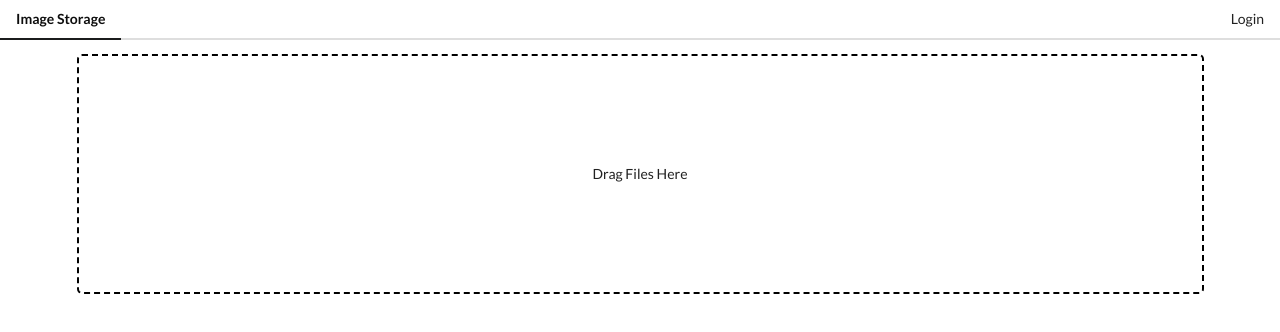
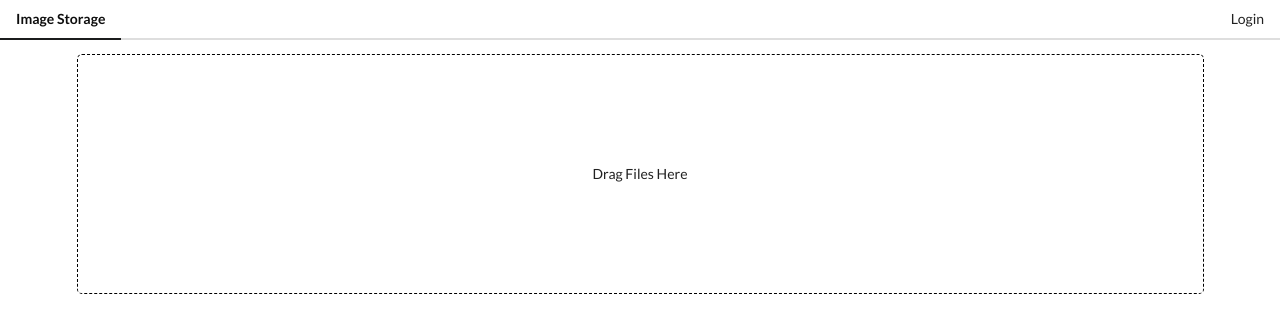
Before and after one commit to DaichiSaito/image-uploader, a Vue app in the folder image-browser/: page /upload in a window 1280 px wide. Shown: the top 332 px of the page. Built offline with nearby package versions, Linux system fonts and the light colour scheme.

Commit message:
L129 Create Upload Images Action

```diff
--- a/image-browser/src/components/UploadForm.vue
+++ b/image-browser/src/components/UploadForm.vue
@@ -6,15 +6,17 @@
 </template>
 
 <script>
+import { mapActions } from 'vuex'
 export default {
-  name: 'UploadForm'
+  name: 'UploadForm',
+  methods: mapActions(['uploadImages'])
 }
 </script>
 
 <style>
 .dropper {
   height: 30vh;
-  border: 2px dashed black;
+  border: 1px dashed black;
   border-radius: 5px;
   display: flex;
   justify-content: center;
--- a/image-browser/src/store/modules/images.js
+++ b/image-browser/src/store/modules/images.js
@@ -14,6 +14,9 @@ const actions = {
     const response = await api.fetchImages(token)
     //console.log(response) // test only
     commit('setImages', response.data.data) //first data is axios, 2nd is Imgur API
+  },
+  async uploadImages({ commit }, images) {
+    console.log(images)
   }
 }
 
```
